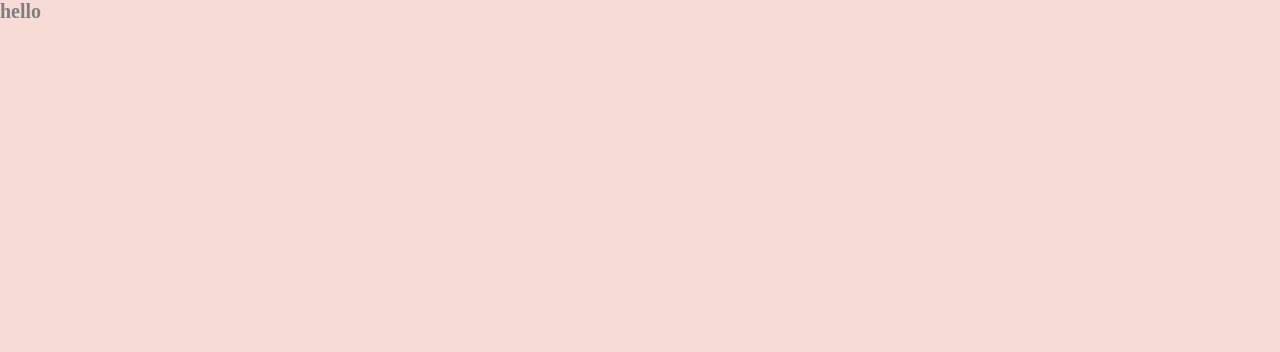
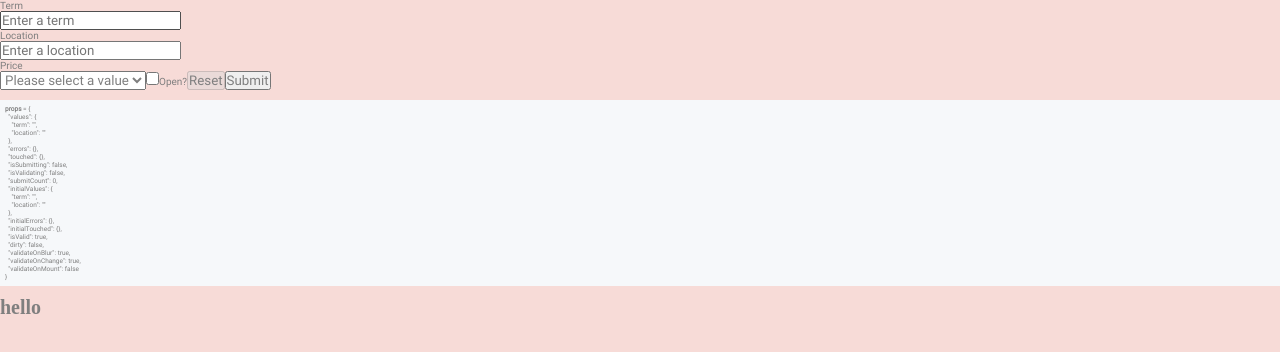
Before and after one commit to kthanesjesdapong/pick-me, a React (Create React App) app in the folder client/: page / in a window 1280 px wide. Shown: the top 352 px of the page. Built offline with nearby package versions, Linux system fonts and the light colour scheme.

Commit message:
Added  Data for Prices, Tested Formik Validations with required field for GraphQL queries, Fixed Query Strings

```diff
--- a/client/public/index.html
+++ b/client/public/index.html
@@ -29,6 +29,7 @@
 
       To begin the development, run `npm start` or `yarn start`.
       To create a production bundle, use `npm run build` or `yarn build`.
+
     -->
   </body>
 </html>
--- a/client/src/App.js
+++ b/client/src/App.js
@@ -1,4 +1,5 @@
 import styled from 'styled-components';
+import Form from './components/Form'
 
 const AppStyles = styled.div`
   div {
@@ -13,6 +14,7 @@ const AppStyles = styled.div`
 function App() {
   return (
     <AppStyles>
+      <Form />
       {' '}
       <div>
         <h1 className='hello'>hello</h1>
--- /dev/null
+++ b/client/src/assets/data/data.js
@@ -0,0 +1 @@
+export const prices = ['Please select a value', '1', '2', '3', '4'];
--- /dev/null
+++ b/client/src/components/Form.js
@@ -0,0 +1,121 @@
+import React, { useState } from 'react';
+import { Formik, Field } from 'formik';
+import { DisplayFormikState } from '../utilities/helper';
+import { searchBusiness } from '../utilities/requests';
+import { schema } from '../utilities/schema'
+import { milesToMeters } from '../utilities/utilities';
+import { prices } from '../assets/data/data'
+
+export default function Form() {
+  const [results, setResults] = useState([]);
+  const [params, setParams] = useState({});
+
+  const getBusiness = async (params) => {
+    const response = await searchBusiness(params);
+    console.log(response)
+    setResults(response.data.search.business)
+  }
+  const handleSubmit = async (evt) => {
+    const isValid = await schema.validate(evt);
+    if (!isValid) {
+      return;
+    }
+    console.log(evt);
+    setParams(evt);
+    getBusiness(evt);
+  };
+
+  console.log(results);
+
+  return (<div>
+    <Formik
+      initialValues={{ term: '', location: '' }}
+      validationSchema={schema}
+      onSubmit={handleSubmit}
+
+    >
+      {(props) => {
+        const {
+          values,
+          touched,
+          errors,
+          dirty,
+          isSubmitting,
+          handleChange,
+          handleBlur,
+          handleSubmit,
+          handleReset,
+        } = props;
+        return (
+          <form onSubmit={handleSubmit}>
+            <label htmlFor='term' style={{ display: 'block' }}>
+              Term
+            </label>
+            <input
+              id='term'
+              placeholder='Enter a term'
+              type='text'
+              value={values.term}
+              onChange={handleChange}
+              onBlur={handleBlur}
+              className={
+                errors.term && touched.term
+                  ? 'text-input error'
+                  : 'text-input'
+              }
+            />
+            {errors.term && touched.term && (
+              <div className='input-feedback'>{errors.term}</div>
+            )}
+            <label htmlFor='location' style={{ display: 'block' }}>
+              Location
+            </label>
+            <input
+              id='location'
+              placeholder='Enter a location'
+              type='text'
+              value={values.location}
+              onChange={handleChange}
+              onBlur={handleBlur}
+              className={
+                errors.location && touched.location
+                  ? 'text-input error'
+                  : 'text-input'
+              }
+            />
+            <label htmlFor='price' style={{ display: 'block' }}>
+              Price
+            </label>
+            <Field component='select' id='price' name='price' multiple={false} type='text' >
+              {prices.map((value, idx) =>
+                <option key={idx}>{value}</option>)}
+            </Field>
+
+            <label>
+              <Field type='checkbox' name='open_now' />
+              Open?
+
+            </label>
+            {errors.location && touched.location && (
+              <div className='input-feedback'>{errors.location}</div>
+            )}
+            <button
+              type='button'
+              className='outline'
+              onClick={handleReset}
+              disabled={!dirty || isSubmitting}
+            >
+              Reset
+            </button>
+            <button type='submit' disabled={isSubmitting}>
+              Submit
+            </button>
+
+            <DisplayFormikState {...props} />
+          </form>
+        );
+      }}
+    </Formik>
+
+  </div>)
+}
--- a/client/src/utilities/requests.js
+++ b/client/src/utilities/requests.js
@@ -1,5 +1,6 @@
 const axios = require('axios');
 const apiUrl = 'http://localhost:8080';
 export const searchBusiness = (data) => {
+  console.log(data)
   return axios.post(`${apiUrl}/graphql/business/search`, data);
 };
--- /dev/null
+++ b/client/src/utilities/schema.js
@@ -0,0 +1,6 @@
+import * as Yup from 'yup';
+
+export const schema = Yup.object({
+    term: Yup.string().required('Term is required'),
+    location: Yup.string().required('Location is required.')
+})
--- a/client/src/utilities/utilities.js
+++ b/client/src/utilities/utilities.js
@@ -1 +1,13 @@
 import * as Yup from 'yup';
+
+export const randomGenerator = (num) => {
+  return Math.floor(Math.random() * num);
+}; //randomly generating a number from 0-num
+
+
+export const milesToMeters = n => {
+  return n * 1609.34;
+}
+// gives you the conversion from miles to meters because yelp only takes meters
+
+// call the number
```
Also changed, not shown: 2 other files (tests, documents, lock files or other folders).
